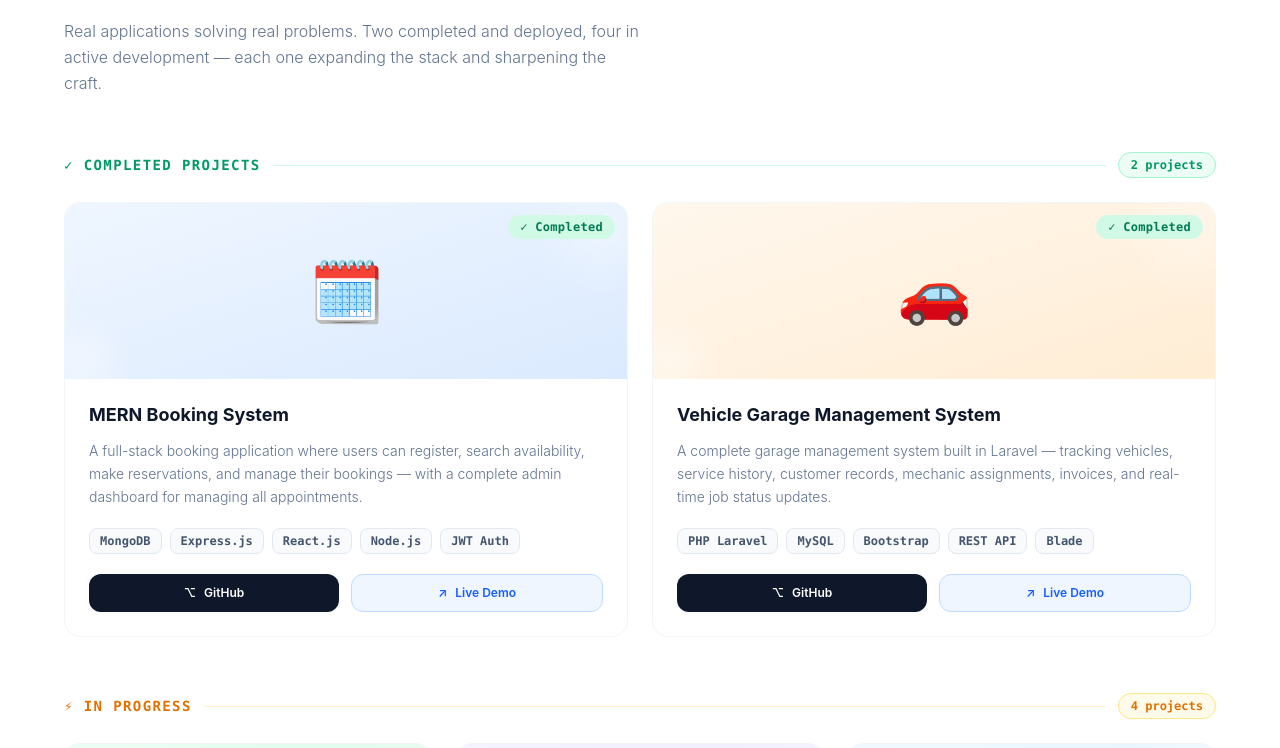
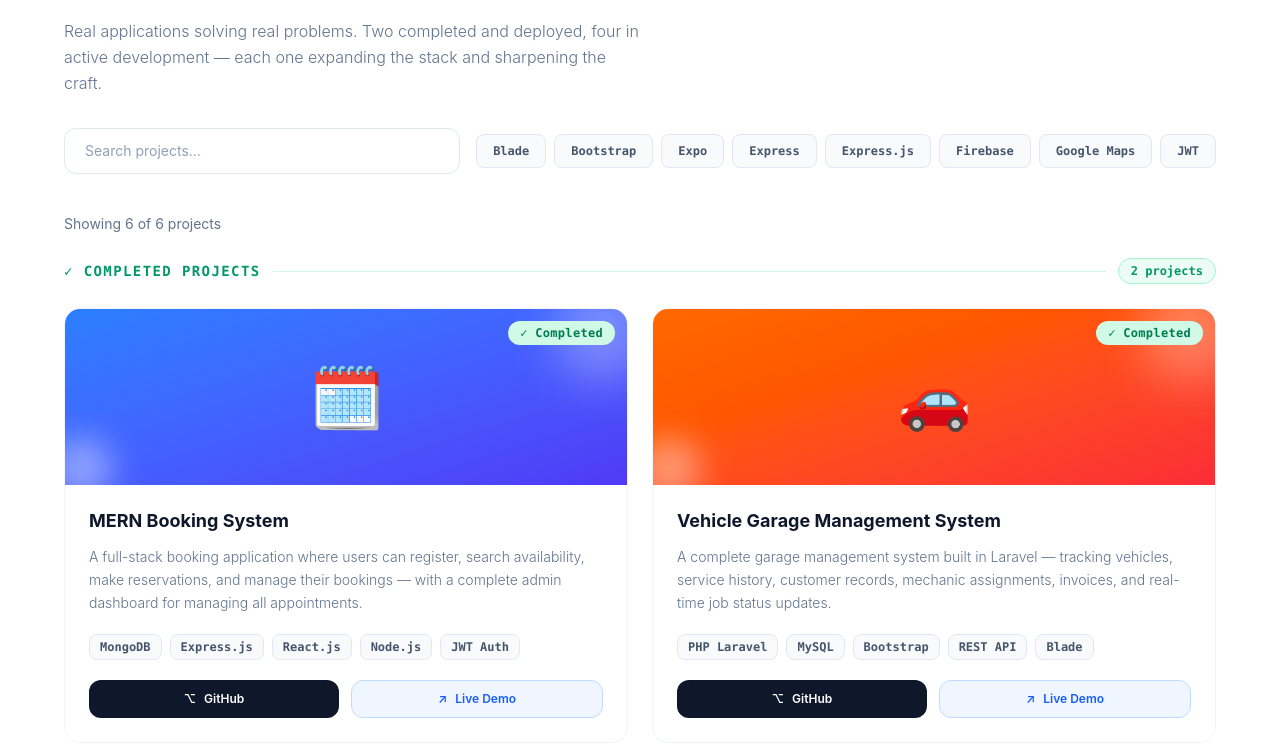
Before and after one commit to Minnie-Ngugi-dev/Minnie-portfolio, a React (Vite) app: page / in a window 1280 px wide. Shown: the part 3840-4588 px from the top of the page. Built offline with nearby package versions, Linux system fonts and the light colour scheme.

Commit message:
feat(projects): add stack filtering and search functionality

```diff
--- a/src/components/Projects.jsx
+++ b/src/components/Projects.jsx
@@ -1,7 +1,6 @@
-import React from 'react'
-
+import React, { useRef, useState, useMemo } from "react"
 import { motion, useInView } from "framer-motion"
-import { useRef } from "react"
+import useStore from "../store/useStore"
 
 const projects = [
   {
@@ -10,7 +9,7 @@ const projects = [
     desc: "A full-stack booking application where users can register, search availability, make reservations, and manage their bookings — with a complete admin dashboard for managing all appointments.",
     tags: ["MongoDB", "Express.js", "React.js", "Node.js", "JWT Auth"],
     status: "completed",
-    gradient: "from-blue-50 to-blue-100",
+    gradient: "from-blue-500 to-indigo-600",
     github: "https://github.com/MINNIE-NGUGI-DEV",
     demo: "#",
   },
@@ -20,7 +19,7 @@ const projects = [
     desc: "A complete garage management system built in Laravel — tracking vehicles, service history, customer records, mechanic assignments, invoices, and real-time job status updates.",
     tags: ["PHP Laravel", "MySQL", "Bootstrap", "REST API", "Blade"],
     status: "completed",
-    gradient: "from-orange-50 to-orange-100",
+    gradient: "from-orange-500 to-red-500",
     github: "https://github.com/MINNIE-NGUGI-DEV",
     demo: "#",
   },
@@ -30,7 +29,7 @@ const projects = [
     desc: "Complete online store with product catalog, shopping cart, Stripe payments, and an admin dashboard for managing products, orders, and inventory in real time.",
     tags: ["MongoDB", "Express.js", "React.js", "Node.js", "Stripe"],
     status: "progress",
-    gradient: "from-emerald-50 to-emerald-100",
+    gradient: "from-emerald-500 to-teal-500",
     github: "https://github.com/MINNIE-NGUGI-DEV",
     demo: null,
   },
@@ -40,7 +39,7 @@ const projects = [
     desc: "Web system for managing student registration, staff, timetables, and academic reports — with role-based access for Admins, Teachers, and Students built in Laravel.",
     tags: ["PHP Laravel", "MySQL", "Bootstrap", "PDF Reports"],
     status: "progress",
-    gradient: "from-violet-50 to-violet-100",
+    gradient: "from-violet-500 to-purple-500",
     github: "https://github.com/MINNIE-NGUGI-DEV",
     demo: null,
   },
@@ -50,7 +49,7 @@ const projects = [
     desc: "Cross-platform iOS/Android app for real-time package tracking with live GPS updates, push notifications, and rider/customer dashboards built in React Native.",
     tags: ["React Native", "Node.js", "Firebase", "Google Maps", "Expo"],
     status: "progress",
-    gradient: "from-sky-50 to-sky-100",
+    gradient: "from-sky-500 to-blue-500",
     github: "https://github.com/MINNIE-NGUGI-DEV",
     demo: null,
   },
@@ -60,7 +59,7 @@ const projects = [
     desc: "Production-quality API with JWT authentication, rate limiting, full error handling, and complete Swagger/Postman documentation demonstrating professional API design.",
     tags: ["Node.js", "Express", "PostgreSQL", "JWT", "Swagger"],
     status: "progress",
-    gradient: "from-rose-50 to-rose-100",
+    gradient: "from-rose-500 to-pink-500",
     github: "https://github.com/MINNIE-NGUGI-DEV",
     demo: null,
   },
@@ -82,19 +81,18 @@ function FadeIn({ children, delay = 0 }) {
 }
 
 function ProjectCard({ project, index }) {
+  const { isDark } = useStore()
   const isCompleted = project.status === "completed"
   return (
     <FadeIn delay={0.1 + index * 0.08}>
       <div
-        className="bg-white border border-slate-100 rounded-2xl overflow-hidden
-                   flex flex-col h-full transition-all duration-300
-                   hover:-translate-y-1.5 hover:shadow-xl hover:shadow-slate-100
-                   hover:border-slate-200 group"
+        className={`rounded-2xl overflow-hidden flex flex-col h-full transition-all duration-300
+          hover:-translate-y-1.5 hover:shadow-xl group
+          ${isDark ? "bg-slate-800 border border-slate-700" : "bg-white border border-slate-100"}`}
       >
         {/* Thumb */}
         <div
-          className={`h-44 bg-gradient-to-br ${project.gradient}
-                      flex items-center justify-center relative overflow-hidden`}
+          className={`h-44 bg-gradient-to-br ${project.gradient} flex items-center justify-center relative overflow-hidden`}
         >
           <div className="absolute -top-6 -right-6 w-24 h-24 rounded-full bg-white/30 blur-xl" />
           <div className="absolute -bottom-4 -left-4 w-16 h-16 rounded-full bg-white/40 blur-lg" />
@@ -102,11 +100,10 @@ function ProjectCard({ project, index }) {
             {project.emoji}
           </span>
           <div
-            className={`absolute top-3 right-3 px-3 py-1 rounded-full
-                        text-xs font-bold font-mono tracking-wide
+            className={`absolute top-3 right-3 px-3 py-1 rounded-full text-xs font-bold font-mono tracking-wide
               ${isCompleted
-                          ? "bg-emerald-100 text-emerald-700"
-                          : "bg-amber-100 text-amber-700"
+                ? "bg-emerald-100 text-emerald-700 dark:bg-emerald-900/50 dark:text-emerald-400"
+                : "bg-amber-100 text-amber-700 dark:bg-amber-900/50 dark:text-amber-400"
               }`}
           >
             {isCompleted ? "✓ Completed" : "⚡ In Progress"}
@@ -116,13 +113,13 @@ function ProjectCard({ project, index }) {
         {/* Body */}
         <div className="p-6 flex flex-col flex-1">
           <h3
-            className="font-bold text-slate-900 text-lg leading-snug mb-3
-                       group-hover:text-blue-600 transition-colors duration-200"
+            className={`font-bold text-lg leading-snug mb-3 group-hover:text-blue-600 transition-colors duration-200
+              ${isDark ? "text-white" : "text-slate-900"}`}
           >
             {project.name}
           </h3>
 
-          <p className="text-slate-500 text-sm leading-relaxed font-light mb-5 flex-1">
+          <p className={`text-sm leading-relaxed font-light mb-5 flex-1 ${isDark ? "text-slate-400" : "text-slate-500"}`}>
             {project.desc}
           </p>
 
@@ -131,10 +128,11 @@ function ProjectCard({ project, index }) {
             {project.tags.map((tag) => (
               <span
                 key={tag}
-                className="px-2.5 py-1 bg-slate-50 border border-slate-200
-                           text-slate-600 text-xs font-semibold font-mono
-                           rounded-lg hover:bg-blue-50 hover:border-blue-200
-                           hover:text-blue-600 transition-all duration-200 cursor-default"
+                className={`px-2.5 py-1 text-xs font-semibold font-mono rounded-lg transition-all duration-200 cursor-default
+                  ${isDark
+                    ? "bg-slate-700 text-slate-300 border border-slate-600 hover:bg-blue-900/30 hover:border-blue-500 hover:text-blue-400"
+                    : "bg-slate-50 text-slate-600 border border-slate-200 hover:bg-blue-50 hover:border-blue-200 hover:text-blue-600"
+                  }`}
               >
                 {tag}
               </span>
@@ -147,10 +145,7 @@ function ProjectCard({ project, index }) {
               href={project.github}
               target="_blank"
               rel="noreferrer"
-              className="flex-1 flex items-center justify-center gap-2
-                         bg-slate-900 text-white text-xs font-semibold
-                         py-2.5 rounded-xl hover:bg-slate-700
-                         transition-all duration-200 hover:-translate-y-0.5"
+              className="flex-1 flex items-center justify-center gap-2 bg-slate-900 text-white text-xs font-semibold py-2.5 rounded-xl hover:bg-slate-700 transition-all duration-200 hover:-translate-y-0.5"
             >
               <span>⌥</span>
               <span>GitHub</span>
@@ -161,22 +156,13 @@ function ProjectCard({ project, index }) {
                 href={project.demo}
                 target="_blank"
                 rel="noreferrer"
-                className="flex-1 flex items-center justify-center gap-2
-                           bg-blue-50 border border-blue-200 text-blue-600
-                           text-xs font-semibold py-2.5 rounded-xl
-                           hover:bg-blue-600 hover:text-white hover:border-blue-600
-                           transition-all duration-200 hover:-translate-y-0.5"
+                className="flex-1 flex items-center justify-center gap-2 bg-blue-50 border border-blue-200 text-blue-600 text-xs font-semibold py-2.5 rounded-xl hover:bg-blue-600 hover:text-white hover:border-blue-600 transition-all duration-200 hover:-translate-y-0.5"
               >
                 <span>↗</span>
                 <span>Live Demo</span>
               </a>
             ) : (
-              <div
-                className="flex-1 flex items-center justify-center
-                           bg-slate-50 border border-slate-100
-                           text-slate-400 text-xs font-mono
-                           py-2.5 rounded-xl cursor-default"
-              >
+              <div className="flex-1 flex items-center justify-center bg-slate-50 border border-slate-100 text-slate-400 text-xs font-mono py-2.5 rounded-xl cursor-default">
                 Coming soon...
               </div>
             )}
@@ -188,11 +174,46 @@ function ProjectCard({ project, index }) {
 }
 
 export default function Projects() {
-  const completed = projects.filter((p) => p.status === "completed")
-  const inProgress = projects.filter((p) => p.status === "progress")
+  const { isDark } = useStore()
+  const [searchQuery, setSearchQuery] = useState("")
+  const [selectedTags, setSelectedTags] = useState([])
+
+  // Get all unique tags
+  const allTags = useMemo(() => {
+    const tags = new Set()
+    projects.forEach(p => p.tags.forEach(t => tags.add(t)))
+    return Array.from(tags).sort()
+  }, [])
+
+  // Filter projects
+  const filteredProjects = useMemo(() => {
+    return projects.filter(project => {
+      // Search filter
+      const matchesSearch = searchQuery === "" ||
+        project.name.toLowerCase().includes(searchQuery.toLowerCase()) ||
+        project.desc.toLowerCase().includes(searchQuery.toLowerCase())
+
+      // Tag filter
+      const matchesTags = selectedTags.length === 0 ||
+        selectedTags.every(tag => project.tags.includes(tag))
+
+      return matchesSearch && matchesTags
+    })
+  }, [searchQuery, selectedTags])
+
+  const toggleTag = (tag) => {
+    setSelectedTags(prev =>
+      prev.includes(tag) ? prev.filter(t => t !== tag) : [...prev, tag]
+    )
+  }
+
+  const clearFilters = () => {
+    setSearchQuery("")
+    setSelectedTags([])
+  }
 
   return (
-    <section id="projects" className="py-24 px-6 bg-white">
+    <section id="projects" className={`py-24 px-6 transition-colors duration-300 ${isDark ? "bg-slate-900" : "bg-white"}`}>
       <div className="max-w-6xl mx-auto">
 
         {/* Header */}
@@ -206,66 +227,137 @@ export default function Projects() {
         </FadeIn>
 
         <FadeIn delay={0.2}>
-          <h2 className="text-4xl md:text-5xl font-bold leading-tight tracking-tight text-slate-900 mb-4">
+          <h2 className={`text-4xl md:text-5xl font-bold leading-tight tracking-tight mb-4 ${isDark ? "text-white" : "text-slate-900"}`}>
             Things I've<br />
             <span className="text-blue-600 italic">Built</span>
           </h2>
         </FadeIn>
 
         <FadeIn delay={0.3}>
-          <p className="text-slate-500 text-base leading-relaxed font-light max-w-xl mb-14">
-            Real applications solving real problems. Two completed and
-            deployed, four in active development — each one expanding
-            the stack and sharpening the craft.
+          <p className={`text-base leading-relaxed font-light max-w-xl mb-8 ${isDark ? "text-slate-400" : "text-slate-500"}`}>
+            Real applications solving real problems. Two completed and deployed, four in active development — each one expanding the stack and sharpening the craft.
           </p>
         </FadeIn>
 
-        {/* Completed */}
+        {/* Search and Filter Bar */}
+        <FadeIn delay={0.4}>
+          <div className="flex flex-col md:flex-row gap-4 mb-10">
+            <input
+              type="text"
+              placeholder="Search projects..."
+              value={searchQuery}
+              onChange={(e) => setSearchQuery(e.target.value)}
+              className={`flex-1 px-5 py-3 rounded-xl text-sm outline-none transition-all duration-200
+                ${isDark
+                  ? "bg-slate-800 border border-slate-700 text-white placeholder-slate-500 focus:border-blue-500"
+                  : "bg-white border border-slate-200 text-slate-900 placeholder-slate-400 focus:border-blue-500"
+                }`}
+            />
+            <div className="flex flex-wrap gap-2 items-center">
+              {allTags.slice(0, 8).map(tag => (
+                <button
+                  key={tag}
+                  onClick={() => toggleTag(tag)}
+                  className={`px-4 py-2 rounded-lg text-xs font-semibold font-mono transition-all duration-200
+                    ${selectedTags.includes(tag)
+                      ? "bg-blue-600 text-white border-blue-600"
+                      : isDark
+                        ? "bg-slate-800 text-slate-300 border border-slate-700 hover:border-blue-500"
+                        : "bg-slate-50 text-slate-600 border border-slate-200 hover:border-blue-500"
+                    }`}
+                >
+                  {tag}
+                </button>
+              ))}
+              {(searchQuery || selectedTags.length > 0) && (
+                <button
+                  onClick={clearFilters}
+                  className="text-xs text-blue-600 hover:text-blue-800 underline underline-offset-2"
+                >
+                  Clear filters
+                </button>
+              )}
+            </div>
+          </div>
+        </FadeIn>
+
+        {/* Filtered results count */}
+        <FadeIn delay={0.45}>
+          <div className="mb-6 text-sm">
+            <span className={isDark ? "text-slate-400" : "text-slate-500"}>
+              Showing {filteredProjects.length} of {projects.length} projects
+            </span>
+          </div>
+        </FadeIn>
+
+        {/* Completed Projects */}
+        {filteredProjects.filter(p => p.status === "completed").length > 0 && (
+          <>
             <FadeIn delay={0.1}>
               <div className="flex items-center gap-3 mb-6">
                 <span className="text-sm font-bold text-emerald-600 uppercase tracking-widest font-mono">
                   ✓ Completed Projects
                 </span>
-            <span className="flex-1 h-px bg-emerald-100" />
-            <span className="text-xs font-semibold text-emerald-600 bg-emerald-50 border border-emerald-200 px-3 py-1 rounded-full font-mono">
-              {completed.length} projects
+                <span className="flex-1 h-px bg-emerald-100 dark:bg-emerald-900" />
+                <span className="text-xs font-semibold text-emerald-600 bg-emerald-50 border border-emerald-200 px-3 py-1 rounded-full font-mono dark:bg-emerald-900/30 dark:text-emerald-400 dark:border-emerald-800">
+                  {filteredProjects.filter(p => p.status === "completed").length} projects
                 </span>
               </div>
             </FadeIn>
 
             <div className="grid sm:grid-cols-2 gap-6 mb-14">
-          {completed.map((p, i) => (
+              {filteredProjects.filter(p => p.status === "completed").map((p, i) => (
                 <ProjectCard key={p.name} project={p} index={i} />
               ))}
             </div>
+          </>
+        )}
 
-        {/* In Progress */}
+        {/* In Progress Projects */}
+        {filteredProjects.filter(p => p.status === "progress").length > 0 && (
+          <>
             <FadeIn delay={0.1}>
               <div className="flex items-center gap-3 mb-6">
                 <span className="text-sm font-bold text-amber-600 uppercase tracking-widest font-mono">
                   ⚡ In Progress
                 </span>
-            <span className="flex-1 h-px bg-amber-100" />
-            <span className="text-xs font-semibold text-amber-600 bg-amber-50 border border-amber-200 px-3 py-1 rounded-full font-mono">
-              {inProgress.length} projects
+                <span className="flex-1 h-px bg-amber-100 dark:bg-amber-900" />
+                <span className="text-xs font-semibold text-amber-600 bg-amber-50 border border-amber-200 px-3 py-1 rounded-full font-mono dark:bg-amber-900/30 dark:text-amber-400 dark:border-amber-800">
+                  {filteredProjects.filter(p => p.status === "progress").length} projects
                 </span>
               </div>
             </FadeIn>
 
             <div className="grid sm:grid-cols-2 lg:grid-cols-3 gap-6 mb-14">
-          {inProgress.map((p, i) => (
+              {filteredProjects.filter(p => p.status === "progress").map((p, i) => (
                 <ProjectCard key={p.name} project={p} index={i} />
               ))}
             </div>
+          </>
+        )}
 
-        {/* GitHub CTA */}
+        {/* If no projects match */}
+        {filteredProjects.length === 0 && (
+          <div className="text-center py-16">
+            <span className="text-5xl mb-4 block">🔍</span>
+            <h3 className={`text-xl font-bold mb-2 ${isDark ? "text-white" : "text-slate-900"}`}>
+              No projects found
+            </h3>
+            <p className={`text-sm ${isDark ? "text-slate-400" : "text-slate-500"}`}>
+              Try adjusting your search or filters.
+            </p>
+          </div>
+        )}
+
+        {/* GitHub CTA (unchanged) */}
         <FadeIn delay={0.4}>
-          <div className="border border-slate-100 rounded-2xl p-8 flex flex-col md:flex-row items-center justify-between gap-6 bg-slate-50">
+          <div className={`border rounded-2xl p-8 flex flex-col md:flex-row items-center justify-between gap-6
+            ${isDark ? "bg-slate-800/50 border-slate-700" : "bg-slate-50 border-slate-100"}`}>
             <div>
-              <h3 className="font-bold text-slate-900 text-lg mb-1">
+              <h3 className={`font-bold text-lg mb-1 ${isDark ? "text-white" : "text-slate-900"}`}>
                 See everything on GitHub
               </h3>
-              <p className="text-slate-500 text-sm font-light">
+              <p className={`text-sm font-light ${isDark ? "text-slate-400" : "text-slate-500"}`}>
                 All source code, commit history, and READMEs are public.
               </p>
             </div>
@@ -273,11 +365,7 @@ export default function Projects() {
               href="https://github.com/MINNIE-NGUGI-DEV"
               target="_blank"
               rel="noreferrer"
-              className="flex-shrink-0 inline-flex items-center gap-2
-                         bg-slate-900 text-white font-semibold text-sm
-                         px-6 py-3 rounded-xl hover:bg-slate-700
-                         transition-all duration-200 hover:-translate-y-0.5
-                         shadow-md shadow-slate-200"
+              className="flex-shrink-0 inline-flex items-center gap-2 bg-slate-900 text-white font-semibold text-sm px-6 py-3 rounded-xl hover:bg-slate-700 transition-all duration-200 hover:-translate-y-0.5 shadow-md shadow-slate-200 dark:shadow-none"
             >
               ⌥ View GitHub Profile →
             </a>
```
Lines whose indentation alone changed are shown as unchanged.
